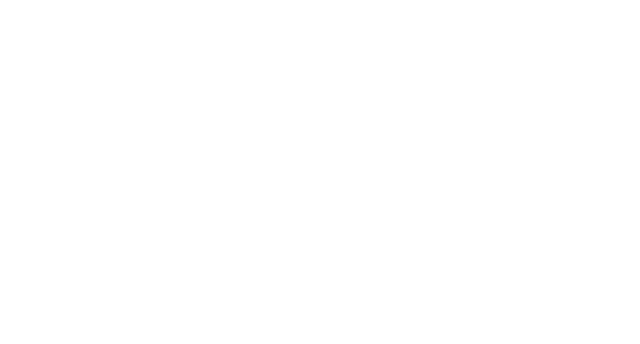
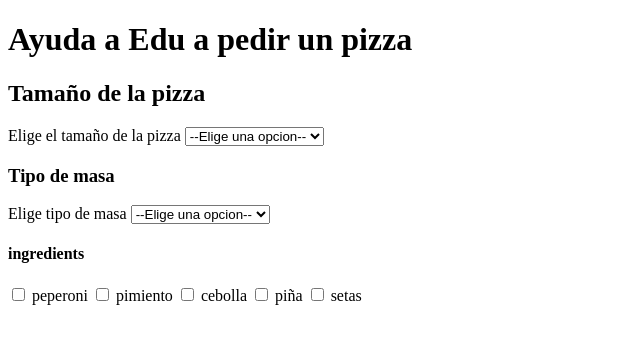
Before and after one commit to JoseAlbel/WOCH2, a plain HTML site: page index.html in a window 1280 px wide. Shown: the whole page, without its empty margins (0-640 px from the left). Drawn offline with Linux system fonts and the light colour scheme.

```diff
--- a/index.html
+++ b/index.html
@@ -1,14 +1,78 @@
 <!DOCTYPE html>
-<html lang="en">
+<html lang="es">
 
 <head>
   <meta charset="UTF-8">
   <meta http-equiv="X-UA-Compatible" content="IE=edge">
   <meta name="viewport" content="width=device-width, initial-scale=1.0">
   <title>ORDER PIZZA</title>
+
+  <link rel="shortcut icon" href="img/favicon (1).ico" type="image/x-icon">
+  <link src="styles.css">
+
 </head>
 
 <body>
+  <script src="index.html"></script>
+
+  <div class="form-container">
+    <h1>Ayuda a Edu a pedir un pizza</h1>
+
+    <section class="tipo-de-pizza">
+
+      <h2>Tamaño de la pizza</h2>
+
+      <label class=" pizza-select" for="pizza-select">Elige el tamaño de la pizza</label>
+
+      <select required="true" name="size-pizza" id="size-select">
+        <option value="">--Elige una opcion--</option>
+        <option value="small">pequeña</option>
+        <option value="medium">mediana</option>
+        <option value="big">grande</option>
+
+      </select>
+
+
+      <h3>Tipo de masa</h3>
+      <label class"dough" for="dough">Elige tipo de masa</label>
+
+      <select required="true" name="dough-pizza" id="dough-select">
+        <option value="">--Elige una opcion--</option>
+        <option value="fine">fina</option>
+        <option value="gross">gruesa</option>
+        <option value="bread">pan</option>
+
+      </select>
+    </section>
+
+    <section>
+      <h4>ingredients</h4>
+
+      <label><input type="checkbox" id="peperoni" name="peperoni"> peperoni </label>
+      <label><input type="checkbox" id="pimiento" name="pimiento"> pimiento </label>
+      <label><input type="checkbox" id="cebolla" name="cebolla"> cebolla </label>
+      <label><input type="checkbox" id="piña" name="piña"> piña</label>
+      <label><input type="checkbox" id="setas" name="setas"></label>
+      <label for="cbox2">setas</label>
+
+
+
+    </section>
+
+
+
+
+
+
+  </div>
+
+
+
+
+
+
+
+
 
 </body>
 
```
Also changed, not shown: img/favicon (1).ico (added), index.js (added).
